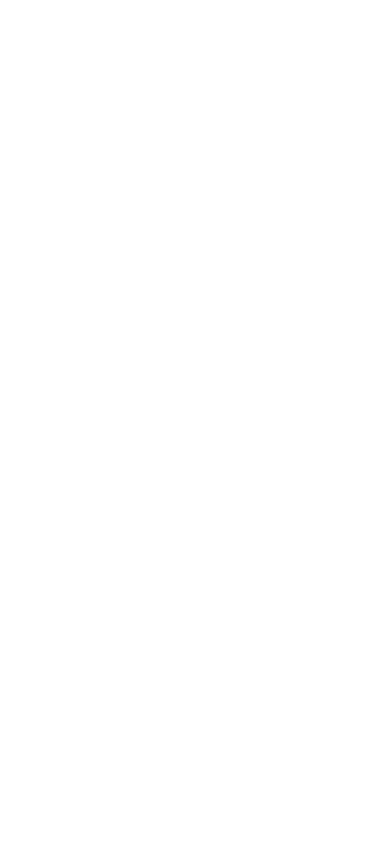
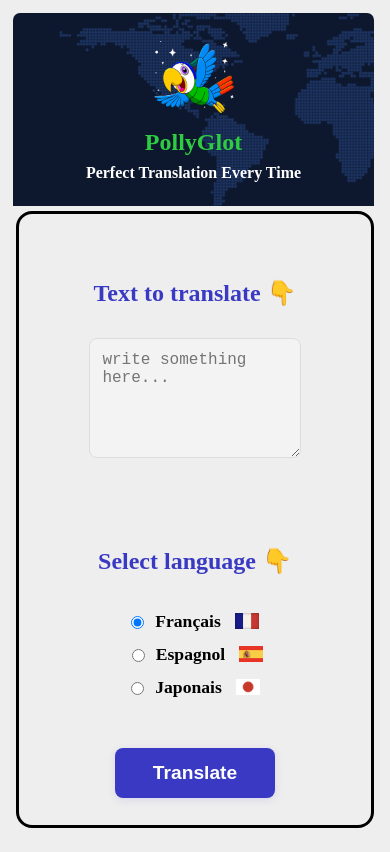
Before and after one commit to CAbdu/pollyglot, a website built with Vite: page index.html in a window 390 px wide. Built offline with nearby package versions, Linux system fonts and the light colour scheme.

Commit message:
peut etre revert de un CTRL-Z

```diff
--- a/index.css
+++ b/index.css
@@ -0,0 +1,230 @@
+html,
+/* body {
+  height: 100vh;
+  min-height: 100vh;
+  max-height: 100vh;
+  margin: 0;
+  padding: 0;
+  box-sizing: border-box;
+} */
+
+body {
+  display: flex;
+  flex-direction: column;
+  min-height: 100vh;
+  height: 100vh;
+  background-color: rgb(238, 238, 238);
+  /* overflow-y: hidden; */
+  overflow: hidden;
+}
+
+.container {
+  margin: 5px 10px 15px 10px;
+  flex: 1 1 auto;
+  display: flex;
+  flex-direction: column;
+  justify-content: flex-start;
+  overflow-y: auto;
+  min-height: 0;
+  border: solid 5px;
+  border-radius: 20px;
+  overflow: hidden;
+  /* margin: 10px; */
+}
+
+.banner {
+  max-width: 100vw;
+  overflow-x: hidden;
+  margin: 5px 8px 5px 5px;
+  border-top-left-radius: 7px;
+  border-top-right-radius: 7px;
+  background: url("assets/worldmap.png") center center/cover no-repeat;
+  display: flex;
+  align-items: center;
+  justify-content: center;
+  padding: 32px 0;
+  box-sizing: border-box;
+  flex-shrink: 0;
+}
+
+.parrot {
+  width: 80px;
+  height: 80px;
+  object-fit: contain;
+  margin-right: 16px;
+}
+
+.banner-text {
+  display: flex;
+  flex-direction: column;
+  justify-content: center;
+}
+
+.banner-text h1 {
+  color: #2ecc40;
+  font-size: 2.2rem;
+  margin: 0 0 8px 0;
+  font-weight: bold;
+}
+
+.banner-text p {
+  color: #fff;
+  font-size: 1.1rem;
+  font-weight: bolder;
+  margin: 0;
+  font-weight: 700;
+}
+
+.translate-text {
+  display: flex;
+  flex-direction: column;
+  align-items: center;
+}
+
+.translate-text h2 {
+  color: rgb(57, 57, 196);
+  text-align: center;
+  width: 100%;
+}
+
+.select {
+  margin-top: 25px;
+  display: flex;
+  flex-direction: column;
+  align-items: center;
+  min-height: 50vh;
+}
+
+.select h2 {
+  color: rgb(57, 57, 196);
+  text-align: center;
+  width: 100%;
+}
+
+@media (max-width: 600px) {
+  .container {
+    margin: 0 8px 0 8px;
+    border-radius: 16px;
+    border-width: 3px;
+    display: flex;
+    flex-direction: column;
+    height: 100%;
+  }
+  body {
+    display: flex;
+    flex-direction: column;
+    height: 100dvh;
+  }
+  .banner {
+    flex-shrink: 0;
+  }
+  .container {
+    flex: 1 1 auto;
+    display: flex;
+    flex-direction: column;
+    justify-content: flex-start;
+    min-height: 0;
+    margin-bottom: 24px;
+    padding-bottom: 8px;
+  }
+  .container {
+    margin-bottom: 24px;
+    padding-bottom: 8px;
+  }
+  .banner {
+    flex-direction: column;
+    padding: 24px 0;
+    height: unset;
+    min-height: unset;
+    max-height: unset;
+  }
+  .parrot {
+    margin: 0 0 12px 0;
+  }
+  .banner-text {
+    align-items: center;
+    text-align: center;
+  }
+  .banner-text h1 {
+    font-size: 1.5rem;
+  }
+  .banner-text p {
+    font-size: 1rem;
+  }
+  .translate-text,
+  .select {
+    flex: 1 1 0;
+    display: flex;
+    flex-direction: column;
+    justify-content: center;
+    align-items: center;
+    min-height: 0;
+  }
+}
+.input-text {
+  width: 100%;
+  height: 120px;
+  min-height: 80px;
+  margin-top: 12px;
+  background: #f3f3f3;
+  border: 1px solid #ddd;
+  border-radius: 8px;
+  padding: 12px;
+  font-size: 1rem;
+  resize: vertical;
+  box-sizing: border-box;
+  color: #222;
+  width: 60%;
+}
+
+.language-options {
+  display: flex;
+  flex-direction: column;
+  gap: 12px;
+  align-items: center;
+  margin-top: 16px;
+  margin-left: -5px;
+}
+
+.language-options label {
+  display: flex;
+  align-items: center;
+  font-size: 1.1rem;
+  font-weight: 700;
+  gap: 8px;
+}
+.language-options label:nth-child(even) {
+  padding-left: 5px;
+}
+
+.language-options label:nth-child(3) {
+  padding-left: 1px;
+}
+
+.flag {
+  width: 24px;
+  height: 16px;
+  object-fit: contain;
+  margin-left: 6px;
+}
+
+.translate {
+  display: block;
+  margin: 50px auto 20px auto;
+  background: rgb(57, 57, 196);
+  color: #fff;
+  font-size: 1.2rem;
+  font-weight: bold;
+  border: none;
+  border-radius: 8px;
+  padding: 14px 38px;
+  cursor: pointer;
+  box-shadow: 0 2px 8px rgba(57, 57, 196, 0.12);
+  transition: background 0.2s, transform 0.2s;
+}
+
+.translate:hover,
+.translate:focus {
+  background: #2323a5;
+  transform: translateY(-2px) scale(1.04);
+}
--- a/index.html
+++ b/index.html
@@ -2,8 +2,32 @@
 <html>
     <head>
         <link rel="stylesheet" href="index.css">
+        <link href="https://fonts.googleapis.com/css2?family=Poppins:wght@400;600;700&display=swap" rel="stylesheet">
     </head>
     <body>
+        <div class="banner">
+            <img src="assets/parrot.png" alt="Perroquet" class="parrot">
+            <div class="banner-text">
+                <h1>PollyGlot</h1>
+                <p>Perfect Translation Every Time</p>
+            </div>
+        </div>
+        <div class="container">
+            <div class="translate-text">
+                <h2>Text to translate 👇</h2>
+                <textarea class="input-text" placeholder="write something here..."></textarea>
+            </div>
+            <div class="select">
+                <h2>Select language 👇</h2>
+                <div class="language-options">
+                    <label><input type="radio" name="lang" value="fr" checked> Français <img src="assets/fr-flag.png" alt="Français" class="flag"></label>
+                    <label><input type="radio" name="lang" value="es"> Espagnol <img src="assets/sp-flag.png" alt="Espagnol" class="flag"></label>
+                    <label><input type="radio" name="lang" value="jp"> Japonais <img src="assets/jpn-flag.png" alt="Japonais" class="flag"></label>
+                </div>
+                <button class="translate">Translate</button>
+                <div id="output"></div>
+            </div>
+        </div>
         <!-- Your HTML here -->
         <script src="index.js" type="module"></script>
     </body>
--- a/index.js
+++ b/index.js
@@ -0,0 +1,62 @@
+// Remplace 'VOTRE_CLE_API_OPENAI' par ta vraie clé API OpenAI (attention à la sécurité !)
+const OPENAI_API_KEY = 'VOTRE_CLE_API_OPENAI';
+
+// Gestion du clic sur le bouton Translate
+// Utilise la classe 'translate' comme dans le HTML
+
+document.querySelector('.translate').addEventListener('click', async function () {
+  const inputText = document.querySelector('.input-text').value;
+  const selectedLang = document.querySelector('input[name="lang"]:checked').value;
+
+  if (!inputText.trim()) {
+    alert("Please write something to translate.");
+    return;
+  }
+
+  // Appel à l'API pour traduire
+  const translation = await translateText(inputText, selectedLang);
+
+  // Affichage du résultat (ajoute un élément avec id="output" dans ton HTML si besoin)
+  let output = document.getElementById('output');
+  if (!output) {
+    output = document.createElement('div');
+    output.id = 'output';
+    document.querySelector('.container').appendChild(output);
+  }
+  output.textContent = translation;
+});
+
+async function translateText(text, targetLang) {
+  const languageMap = {
+    fr: 'French',
+    es: 'Spanish',
+    jp: 'Japanese'
+  };
+  const messages = [
+    { role: 'system', content: "You are a professional translator." },
+    { role: "user", content: `Translate the following text to ${languageMap[targetLang]}:\n\n${text}` }
+  ];
+  try {
+    const response = await fetch("https://api.openai.com/v1/chat/completions", {
+      method: "POST",
+      headers: {
+        "Content-Type": "application/json",
+        "Authorization": `Bearer ${OPENAI_API_KEY}`
+      },
+      body: JSON.stringify({
+        model: "gpt-4",
+        messages: messages,
+        max_tokens: 300
+      })
+    });
+    const data = await response.json();
+    if (data.choices && data.choices[0] && data.choices[0].message) {
+      return data.choices[0].message.content;
+    } else {
+      return "Aucune traduction reçue.";
+    }
+  } catch (error) {
+    console.error("❌ API error:", error);
+    return "An error occurred while translating.";
+  }
+}
```
